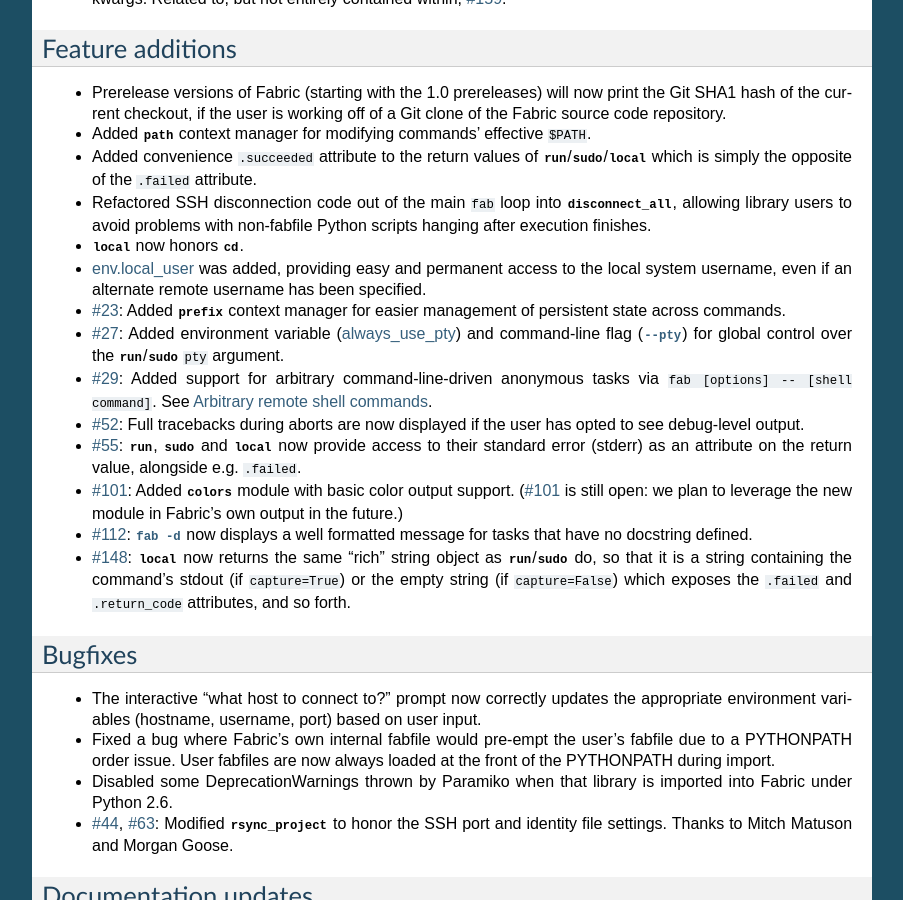
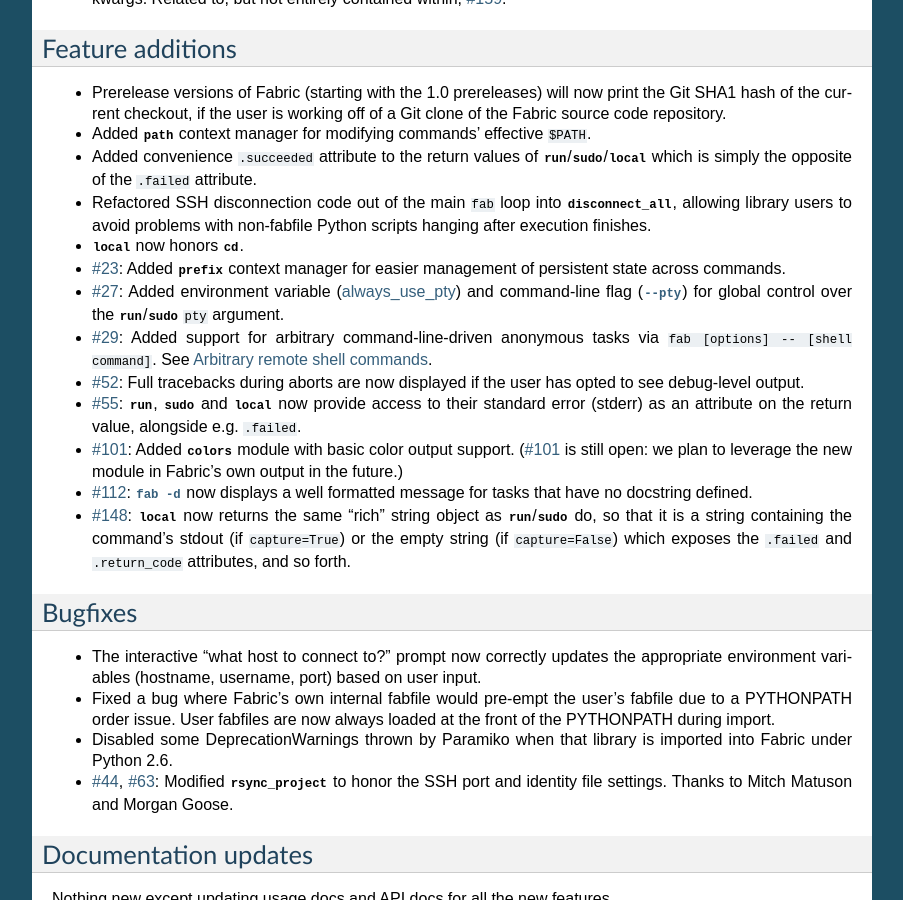
Before and after one commit to fabric/fabric, a Sphinx documentation site: the page built from docs/changes/1.0.rst, in a window 1280 px wide and 900 px high, scrolled down 448 px. Shown: the whole window, without its empty margins (198-1101 px from the left). Built offline with Sphinx 7.4.7, drawn with Linux system fonts in a browser that asks for light colours.

Commit message:
Backport env.local_user to 0.9; re #111

```diff
--- a/docs/changes/1.0.rst
+++ b/docs/changes/1.0.rst
@@ -38,9 +38,6 @@
   `~fabric.network.disconnect_all`, allowing library users to avoid problems
   with non-fabfile Python scripts hanging after execution finishes.
 * `~fabric.operations.local` now honors `~fabric.context_managers.cd`.
-* :ref:`env.local_user <local-user>` was added, providing easy and permanent
-  access to the local system username, even if an alternate remote username has
-  been specified.
 * :issue:`23`: Added `~fabric.context_managers.prefix` context manager for
   easier management of persistent state across commands.
 * :issue:`27`: Added environment variable (:ref:`always-use-pty`) and
```
